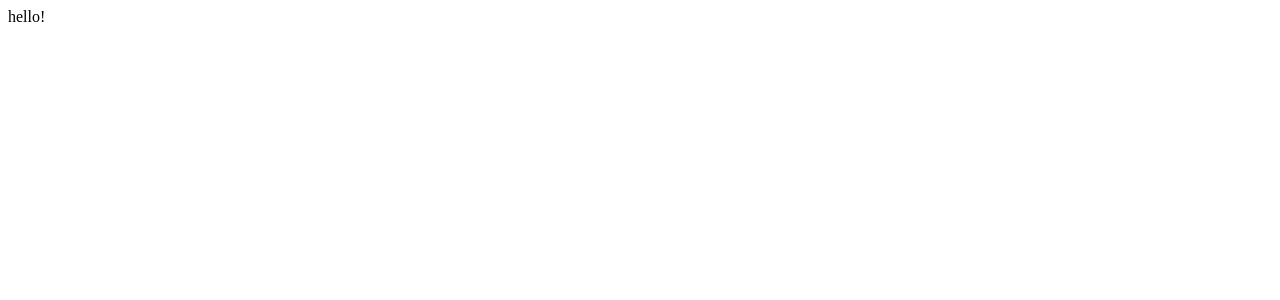
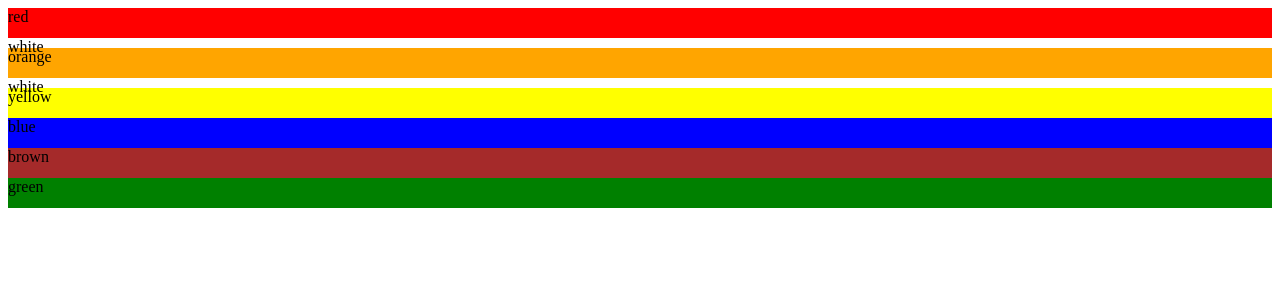
Before and after one commit to FrenkieWang/food_pyramid, a React (Create React App) app in the folder frontend/: page / in a window 1280 px wide. Shown: the top 300 px of the page. Built offline with nearby package versions, Linux system fonts and the light colour scheme.

Commit message:
Create 6 Color-Bar

```diff
--- a/frontend/src/App.js
+++ b/frontend/src/App.js
@@ -3,7 +3,14 @@ import React, {useState} from 'react';
 const App = () => {
   return (
     <div className="App">
-      hello!
+      <div style={{ backgroundColor: 'red', height: '30px', width: '100%' }}>red</div>
+      <div style={{ backgroundColor: 'white', height: '10px', width: '100%' }}>white</div>
+      <div style={{ backgroundColor: 'orange', height: '30px', width: '100%' }}>orange</div>
+      <div style={{ backgroundColor: 'white', height: '10px', width: '100%' }}>white</div>
+      <div style={{ backgroundColor: 'yellow', height: '30px', width: '100%' }}>yellow</div>
+      <div style={{ backgroundColor: 'blue', height: '30px', width: '100%' }}>blue</div>
+      <div style={{ backgroundColor: 'brown', height: '30px', width: '100%' }}>brown</div>
+      <div style={{ backgroundColor: 'green', height: '30px', width: '100%' }}>green</div>
     </div>
   );
 };
```
